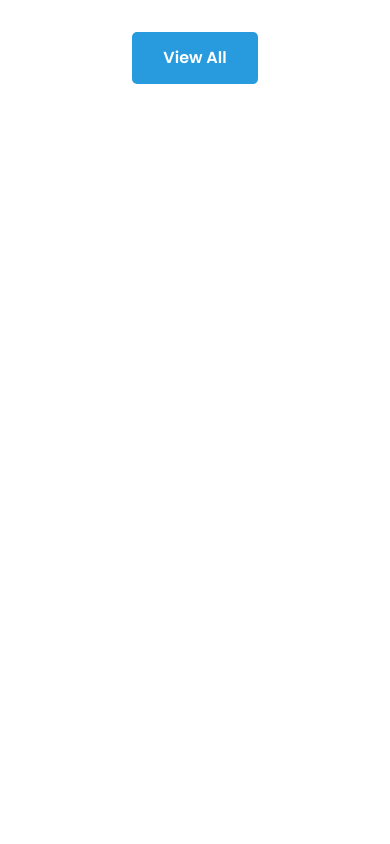
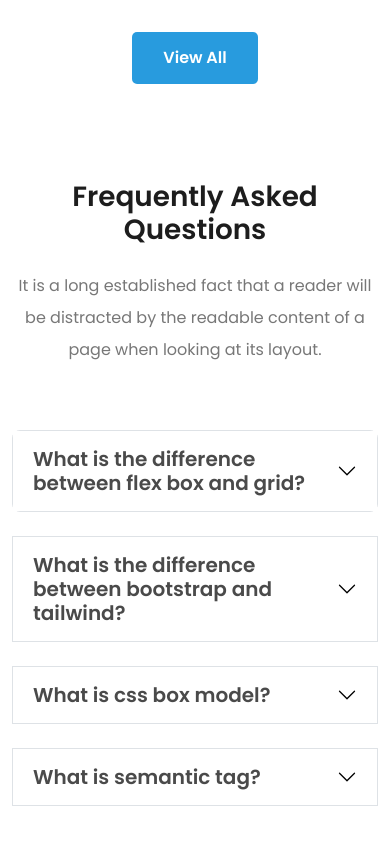
Before and after one commit to iftekhs/Entech, a plain HTML site: page index.html in a window 390 px wide. Shown: the part 7789-8633 px from the top of the page. Before the commit the page ends 8440 px from the top, so only its background shows below. Drawn offline with nearby package versions, Linux system fonts and the light colour scheme.

Commit message:
added accordion section border radius part remaining

```diff
--- a/index.html
+++ b/index.html
@@ -645,6 +645,127 @@
         </div>
       </section>
       <!-- Section Students End-->
+
+      <!-- Section FAQ Start-->
+      <section class="py-5">
+        <div class="container text-center text-first">
+          <div class="row justify-content-center">
+            <div class="col-md-6">
+              <h2 class="fs-1 fw-semibold">Frequently Asked Questions</h2>
+              <p class="lh-lg mt-4 text-third">
+                It is a long established fact that a reader will be distracted by the readable
+                content of a page when looking at its layout.
+              </p>
+            </div>
+          </div>
+        </div>
+
+        <div class="container mt-5">
+          <div class="accordion accordion-flush" id="accordionFlushExample">
+            <div class="accordion-item mb-4 border rounded-3">
+              <h2 class="accordion-header" id="flush-headingOne">
+                <button
+                  class="accordion-button collapsed fs-5 fw-semibold text-second"
+                  type="button"
+                  data-bs-toggle="collapse"
+                  data-bs-target="#flush-collapseOne"
+                  aria-expanded="false"
+                  aria-controls="flush-collapseOne"
+                >
+                  What is the difference between flex box and grid?
+                </button>
+              </h2>
+              <div
+                id="flush-collapseOne"
+                class="accordion-collapse collapse"
+                aria-labelledby="flush-headingOne"
+                data-bs-parent="#accordionFlushExample"
+              >
+                <div class="accordion-body fs-6 lh-lg text-third">
+                  Grid is made for two-dimensional layout while Flexbox is for one. This means
+                  Flexbox can work on either row or columns at a time, but Grids can work on both.
+                </div>
+              </div>
+            </div>
+            <div class="accordion-item mb-4 border">
+              <h2 class="accordion-header" id="flush-headingTwo">
+                <button
+                  class="accordion-button collapsed fs-5 fw-semibold text-second"
+                  type="button"
+                  data-bs-toggle="collapse"
+                  data-bs-target="#flush-collapseTwo"
+                  aria-expanded="false"
+                  aria-controls="flush-collapseTwo"
+                >
+                  What is the difference between bootstrap and tailwind?
+                </button>
+              </h2>
+              <div
+                id="flush-collapseTwo"
+                class="accordion-collapse collapse"
+                aria-labelledby="flush-headingTwo"
+                data-bs-parent="#accordionFlushExample"
+              >
+                <div class="accordion-body fs-6 lh-lg text-third">
+                  Bootstrap comes with a set of pre-styled responsive, mobile-first components that
+                  possess a definite UI kit. Tailwind CSS uses a set of utility classes to create a
+                  neat UI with more flexibility and uniqueness.
+                </div>
+              </div>
+            </div>
+            <div class="accordion-item mb-4 border">
+              <h2 class="accordion-header" id="flush-headingThree">
+                <button
+                  class="accordion-button collapsed fs-5 fw-semibold text-second"
+                  type="button"
+                  data-bs-toggle="collapse"
+                  data-bs-target="#flush-collapseThree"
+                  aria-expanded="false"
+                  aria-controls="flush-collapseThree"
+                >
+                  What is css box model?
+                </button>
+              </h2>
+              <div
+                id="flush-collapseThree"
+                class="accordion-collapse collapse"
+                aria-labelledby="flush-headingThree"
+                data-bs-parent="#accordionFlushExample"
+              >
+                <div class="accordion-body fs-6 lh-lg text-third">
+                  The CSS box model refers to how HTML elements are modeled in browser engines and
+                  how the dimensions of those HTML elements are derived from CSS properties.
+                </div>
+              </div>
+            </div>
+            <div class="accordion-item border">
+              <h2 class="accordion-header" id="flush-headingFour">
+                <button
+                  class="accordion-button collapsed fs-5 fw-semibold text-second"
+                  type="button"
+                  data-bs-toggle="collapse"
+                  data-bs-target="#flush-collapseFour"
+                  aria-expanded="false"
+                  aria-controls="flush-collapseFour"
+                >
+                  What is semantic tag?
+                </button>
+              </h2>
+              <div
+                id="flush-collapseFour"
+                class="accordion-collapse collapse"
+                aria-labelledby="flush-headingFour"
+                data-bs-parent="#accordionFlushExample"
+              >
+                <div class="accordion-body fs-6 lh-lg text-third">
+                  The tags that provide meaning to an HTML page rather than just presentation.
+                </div>
+              </div>
+            </div>
+          </div>
+        </div>
+      </section>
+      <!-- Section FAQ End-->
     </main>
     <script
       src="https://cdn.jsdelivr.net/npm/bootstrap@5.2.0/dist/js/bootstrap.bundle.min.js"
```
